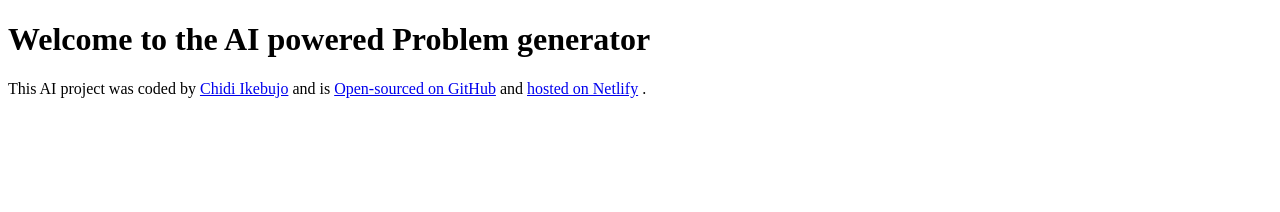
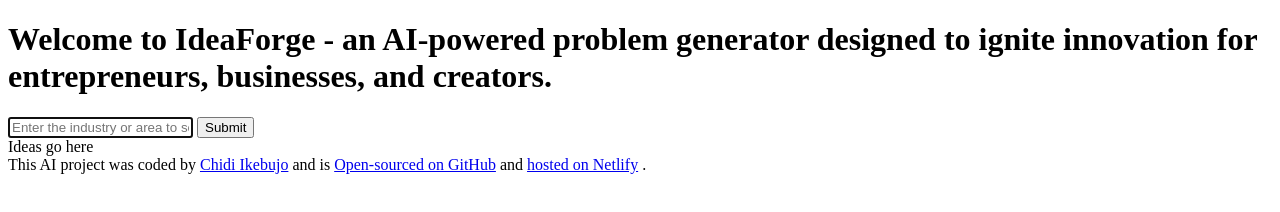
Before and after one commit to Chidi-nma/AI-problem-generator, a plain HTML site: page index.html in a window 1280 px wide. Drawn offline with Linux system fonts and the light colour scheme.

Commit message:
Added the main section of the page

```diff
--- a/index.html
+++ b/index.html
@@ -5,10 +5,26 @@
     <meta http-equiv="X-UA-Compatible" content="IE=edge" />
     <meta name="viewport" content="width=device-width, initial-scale=1.0" />
     <link rel="stylesheet" href="src/style.css" />
-    <title>IdeaForge Problem AI Generator</title>
+    <title>IdeaForge - AI Problem Generator</title>
   </head>
   <body>
-    <h1>Welcome to the AI powered Problem generator</h1>
+    <h1>
+      Welcome to IdeaForge - an AI-powered problem generator designed to ignite
+      innovation for entrepreneurs, businesses, and creators.
+    </h1>
+    <main>
+      <form action="">
+        <input
+          type="text"
+          placeholder="Enter the industry or area to search problems"
+          autofocus
+          required
+          autocomplete="off"
+        />
+        <input type="submit" value="Submit" />
+      </form>
+      <div>Ideas go here</div>
+    </main>
 
     <footer>
       This AI project was coded by
```
